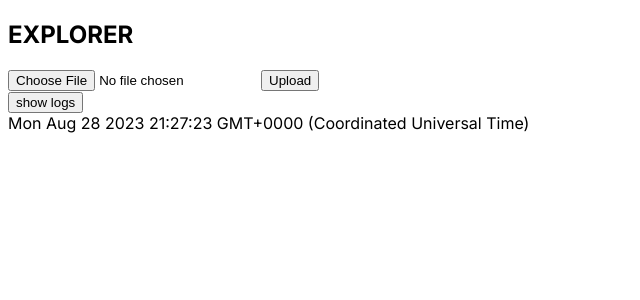
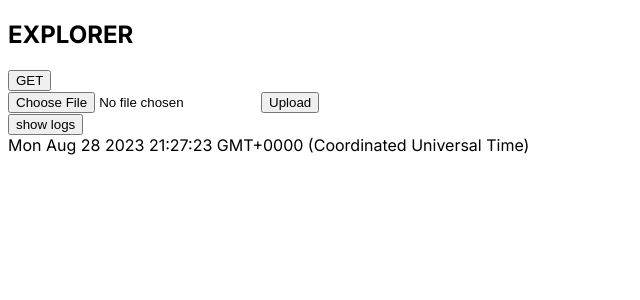
Before and after one commit to sas0mir/nas_web_server, a Next.js app: page /explorer in a window 1280 px wide. Shown: the top 300 px of the page, without its empty margins (0-640 px from the left). Built offline with nearby package versions, Linux system fonts and the light colour scheme.

Commit message:
disk folder browsing

```diff
--- /dev/null
+++ b/src/app/api/show/route.ts
@@ -0,0 +1,28 @@
+import { readdir } from "fs/promises";
+import { NextRequest, NextResponse } from "next/server";
+import { join } from "path";
+
+export async function GET(request: NextRequest) {
+
+    console.log('REQUEST->', request);
+    // const data = await request.formData();
+    // const file: File | null = data.get('file') as unknown as File
+
+    // if (!file) {
+    //     return NextResponse.json({success: false})
+    // }
+
+    // const bytes = await file.arrayBuffer()
+    // const buffer = Buffer.from(bytes)
+
+    const path = join('/')
+
+    const files = await readdir(path, {withFileTypes:true});
+    console .log(`FILES ->${files.length}`)
+    if (!files) {
+        //console.error(err);
+        return NextResponse.json({success: false, error: '!FILES TODO'})
+    } else {
+        return NextResponse.json({success: true, files: files})
+    }
+}
--- a/src/app/explorer/page.tsx
+++ b/src/app/explorer/page.tsx
@@ -1,11 +1,30 @@
 "use client"
 import styles from '../page.module.css'
 import Logs from "../components/logs";
-import { useState } from 'react';
+import { useState, useEffect } from 'react';
 
 function Explorer(props: any) {
 
   const [file, setFile] = useState<File>()
+  const [folder, setFolder] = useState<any>()
+
+  // useEffect(() => {
+  //   getData('root')
+  // })
+
+  const getData = async (path: string) => {
+    try {
+      await fetch(`/api/show${path ? '?folder='+ path : ''}`, {
+        method: 'GET',
+      }).then(res => res.json()).then((folder) => {
+        console.log('FOLDER->', folder);
+        setFolder(folder?.files)
+      })
+      //setFolder(folder)
+    } catch(err) {
+      console.error(err)
+    }
+  }
 
   const submitForm = async (e: React.FormEvent<HTMLFormElement>) => {
     e.preventDefault()
@@ -20,13 +39,18 @@ function Explorer(props: any) {
       })
       if(!res.ok) throw new Error(await res.text())
     } catch (e: any) {
-  console.error(e)
+      console.error(e)
     }
   }
 
   return (
     <main className={styles.explorer_container}>
         <h2>EXPLORER</h2>
+        {folder && <h4>{folder[0]?.path}</h4>}
+        {folder && folder.map((file: any) => {
+          return <p key={file?.name}>{file?.name}</p>
+        })}
+        <input type="button" value="GET" onClick={e => getData('root')}/>
         <form onSubmit={submitForm}>
           <input type="file" name='file' onChange={e => setFile(e.target.files?.[0])} />
           <input type='submit' value='Upload' />
```
